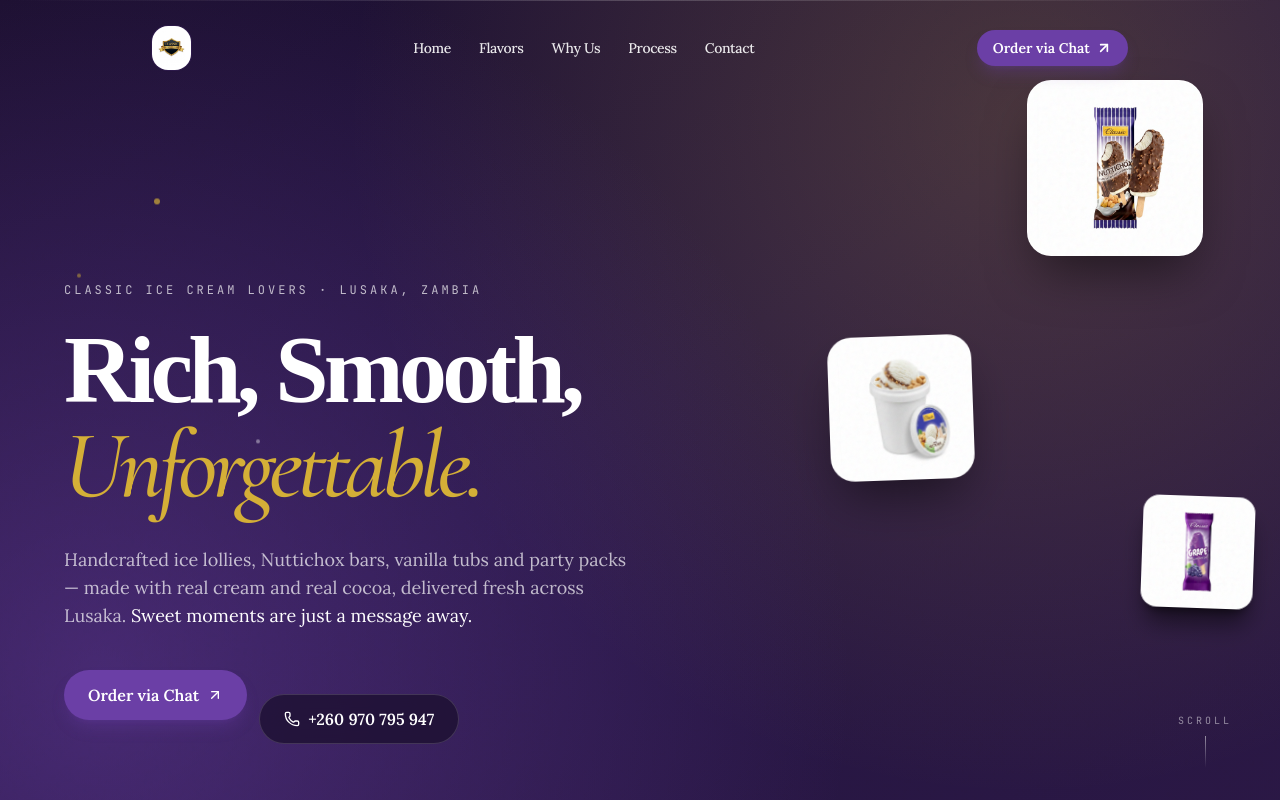
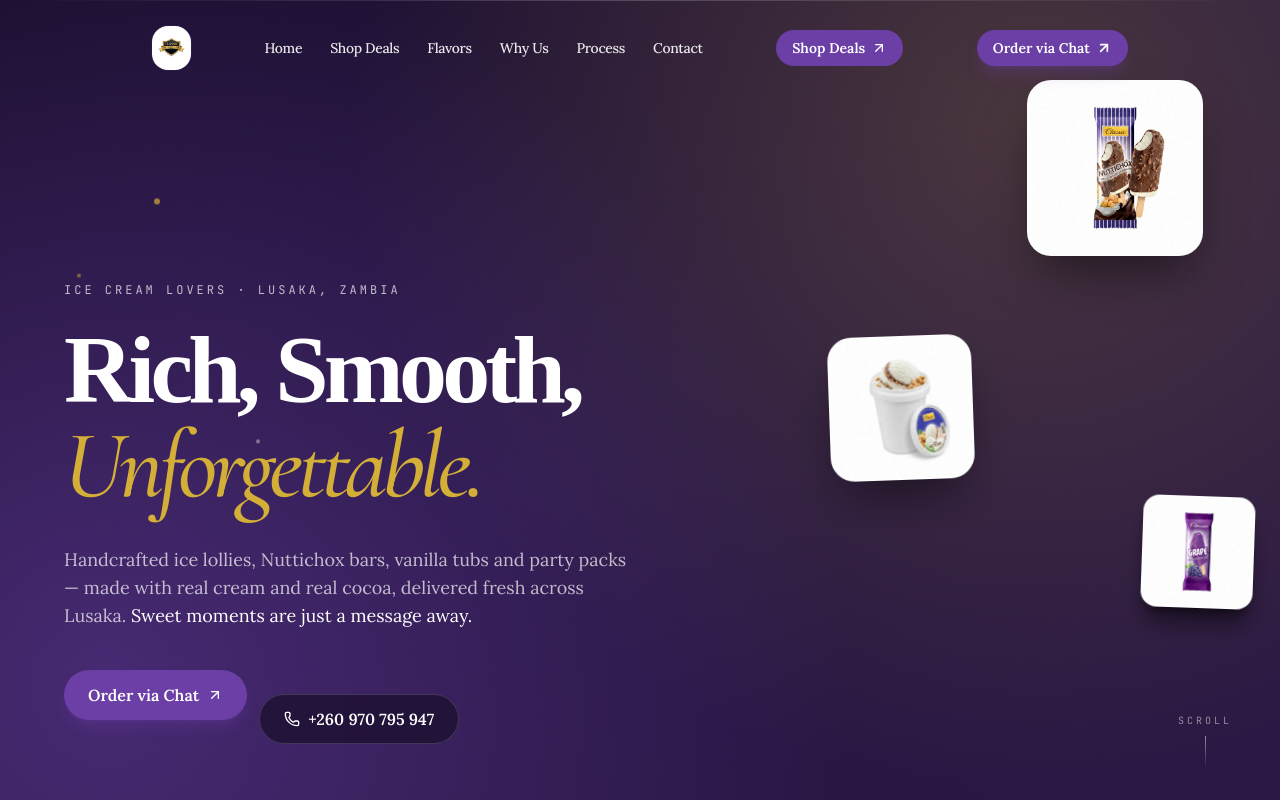
Before and after one commit to carotafymeraki-design/Classic-ice-cream-lovers-final, a React (Vite) app: page / in a window 1280 px wide. Shown: the top 800 px of the page. Built offline with nearby package versions, Linux system fonts and the light colour scheme; a web font is replaced by a local one.

Commit message:
Update homepage brand and add shop navigation

```diff
--- a/src/App.jsx
+++ b/src/App.jsx
@@ -35,6 +35,7 @@
 ---------------------------------------------------------------- */
 const NAV_LINKS = [
   { label: 'Home', href: '#home' },
+  { label: 'Shop Deals', href: '/shop' },
   { label: 'Flavors', href: '#services' },
   { label: 'Why Us', href: '#pillars' },
   { label: 'Process', href: '#process' },
@@ -97,7 +98,7 @@
         <div className="flex items-center justify-between gap-6">
           <a href="#home" className="flex items-center gap-2 group">
             <span className="relative flex h-11 items-center justify-center rounded-2xl bg-white px-1.5 py-1 shadow-sm ring-1 ring-primary/15">
-              <img src="/images/logo.png" alt="Classic Ice Cream Lovers" className="h-9 w-auto object-contain" />
+              <img src="/images/logo.png" alt="Ice Cream Lovers" className="h-9 w-auto object-contain" />
             </span>
           </a>
 
@@ -115,6 +116,10 @@
             ))}
           </div>
 
+          <a
+            href="/shop"
+            className="hidden lg:inline-flex items-center gap-1.5 bg-primary text-white px-4 py-2 rounded-full text-sm font-semibold"
+          >Shop Deals <ArrowUpRight className="h-4 w-4" /></a>
           <a
             href={WHATSAPP_LINK}
             target="_blank"
@@ -148,7 +153,7 @@
           }`}
         >
           <div className="flex items-center justify-between mb-10">
-            <img src="/images/logo.png" alt="Classic Ice Cream Lovers" className="h-10 w-auto object-contain" />
+            <img src="/images/logo.png" alt="Ice Cream Lovers" className="h-10 w-auto object-contain" />
             <button onClick={() => setOpen(false)} className="p-2 rounded-full bg-divider/40">
               <X className="h-5 w-5" />
             </button>
@@ -228,7 +233,7 @@
 
       <div className="relative z-10 max-w-7xl mx-auto px-6 sm:px-10 lg:px-16 pt-32 pb-20 min-h-[100dvh] flex flex-col justify-end">
         <p className="hero-meta font-mono text-xs uppercase tracking-[0.25em] text-white/70 mb-6">
-          Classic Ice Cream Lovers · Lusaka, Zambia
+          Ice Cream Lovers · Lusaka, Zambia
         </p>
         <h1 className="font-display text-5xl sm:text-7xl lg:text-8xl font-bold text-white tracking-tighter leading-[0.95] max-w-3xl">
           <span className="hero-line-1 block">Rich, Smooth,</span>
@@ -961,7 +966,7 @@
                   <span className="font-mono text-[10px] uppercase tracking-widest text-ink">Step {step.num}</span>
                 </div>
                 <div className="absolute bottom-4 right-4 font-mono text-[10px] uppercase tracking-widest text-ink/50">
-                  {step.num} / Classic Ice Cream Lovers
+                  {step.num} / Ice Cream Lovers
                 </div>
               </div>
             </div>
@@ -1298,7 +1303,7 @@
           </h2>
           <div className="flex flex-col sm:flex-row sm:items-end justify-between mt-8 gap-6">
             <p className="text-white/50 max-w-md">
-              Classic Ice Cream Lovers — rich, smooth, unforgettable flavors delivered fresh across Lusaka.
+              Ice Cream Lovers — rich, smooth, unforgettable flavors delivered fresh across Lusaka.
             </p>
             <a
               href={WHATSAPP_LINK}
@@ -1315,7 +1320,7 @@
           <div className="col-span-2">
             <div className="flex items-center gap-3 mb-4">
               <span className="flex h-14 w-14 items-center justify-center rounded-2xl bg-white p-1.5">
-                <img src="/images/logo.png" alt="Classic Ice Cream Lovers" className="h-full w-full object-contain" />
+                <img src="/images/logo.png" alt="Ice Cream Lovers" className="h-full w-full object-contain" />
               </span>
             </div>
             <p className="font-serif italic text-white/70 text-lg max-w-xs">
@@ -1373,7 +1378,7 @@
           <div className="flex flex-wrap items-center gap-x-6 gap-y-2 text-white/50 text-xs font-mono">
             <Link to="/privacy" className="hover:text-accent transition">Privacy</Link>
             <Link to="/terms" className="hover:text-accent transition">Terms</Link>
-            <span>© 2026 Classic Ice Cream Lovers</span>
+            <span>© 2026 Ice Cream Lovers</span>
           </div>
         </div>
       </div>
```
